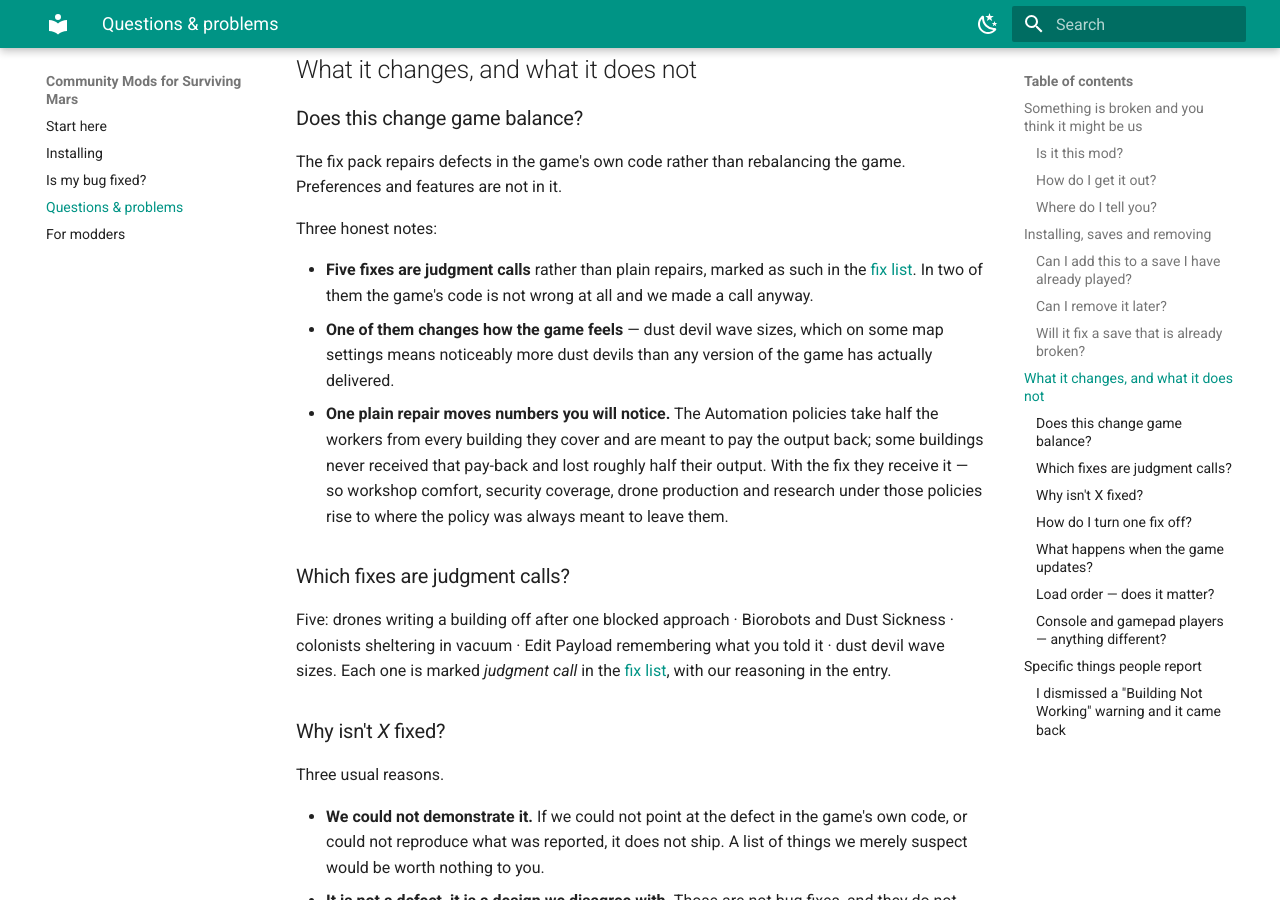
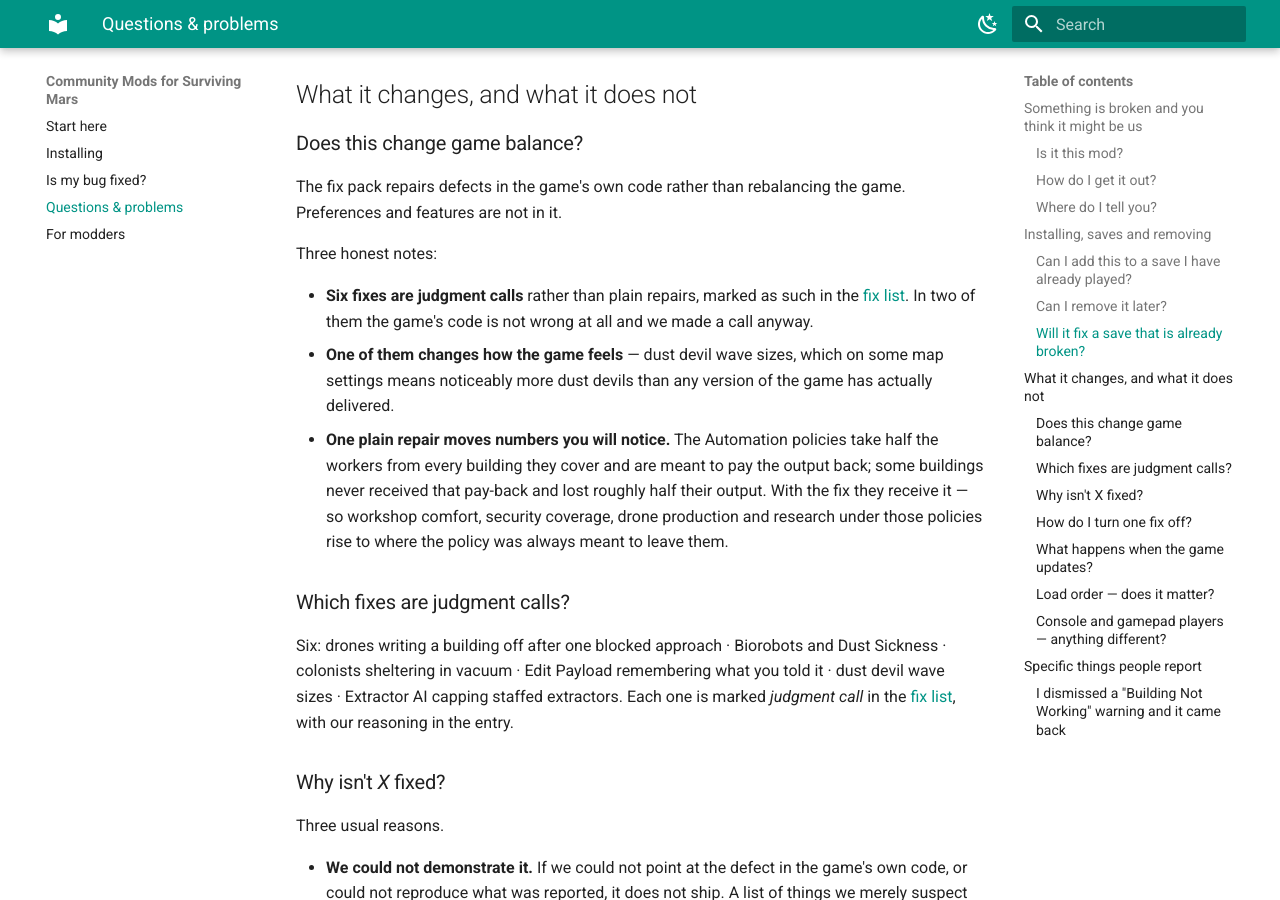
Before and after one commit to catt144/SMR-CommunityMods, an MkDocs documentation site: the page built from content/faq.md, in a window 1280 px wide and 900 px high, scrolled down 3116 px. Built offline with MkDocs 1.6.1 and Material for MkDocs 9.7.7, drawn with Linux system fonts in a browser that asks for light colours; some of the changed text lies outside the part shown.

Commit message:
F108: fix-list entry (judgment call) + faq judgment count 5 -> 6
fix-list.md: new Buildings & economy entry for the Extractor AI staffed-cap
fix, marked judgment call (total 80 -> 81, judgment 5 -> 6, section tally sums).
faq.md: judgment-call count updated in all three places and F108 named.
Committing does not publish; the site deploys via workflow_dispatch.

Co-Authored-By: Claude Opus 4.8 <noreply@anthropic.com>

```diff
--- a/content/faq.md
+++ b/content/faq.md
@@ -25,9 +25,10 @@ nothing.
   the map settings were written for, and on some settings that is noticeably more
   than the game has ever actually delivered. This one is deliberate and it is
   described in the fix list.
-- **Four other judgment calls** — drones retrying a building they once could not
+- **Five other judgment calls** — drones retrying a building they once could not
   reach, Biorobots not catching Dust Sickness, colonists taking shelter in
-  vacuum, and Edit Payload keeping a row you emptied. All five are marked
+  vacuum, Edit Payload keeping a row you emptied, and the Extractor AI
+  breakthrough capping staffed extractors. All six are marked
   *judgment call* in the [fix list](fix-list.md).
 - **Some buildings produce more under an Automation policy.** The Workshops,
   Security Stations and Posts, the Drone Assembler and the *Experiment 1: Big
@@ -148,7 +149,7 @@ game. Preferences and features are not in it.
 
 Three honest notes:
 
-- **Five fixes are judgment calls** rather than plain repairs, marked as such in
+- **Six fixes are judgment calls** rather than plain repairs, marked as such in
   the [fix list](fix-list.md). In two of them the game's code is not wrong at
   all and we made a call anyway.
 - **One of them changes how the game feels** — dust devil wave sizes, which on
@@ -163,10 +164,11 @@ Three honest notes:
 
 ### Which fixes are judgment calls?
 
-Five: drones writing a building off after one blocked approach · Biorobots and
+Six: drones writing a building off after one blocked approach · Biorobots and
 Dust Sickness · colonists sheltering in vacuum · Edit Payload remembering what
-you told it · dust devil wave sizes. Each one is marked *judgment call* in the
-[fix list](fix-list.md), with our reasoning in the entry.
+you told it · dust devil wave sizes · Extractor AI capping staffed extractors.
+Each one is marked *judgment call* in the [fix list](fix-list.md), with our
+reasoning in the entry.
 
 ### Why isn't *X* fixed?
 
```
Also changed, not shown: content/fix-list.md (+30 -0 lines).
